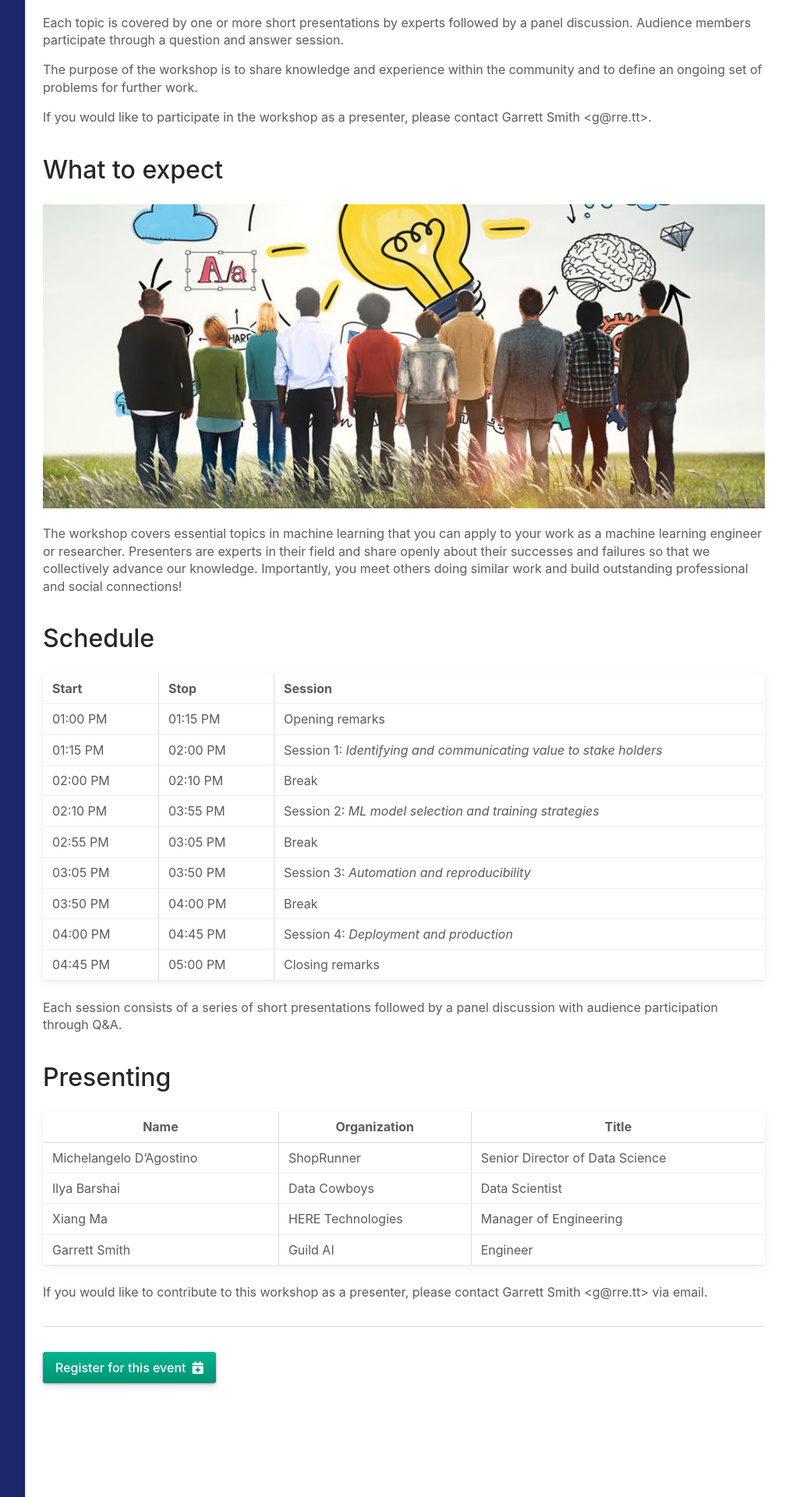
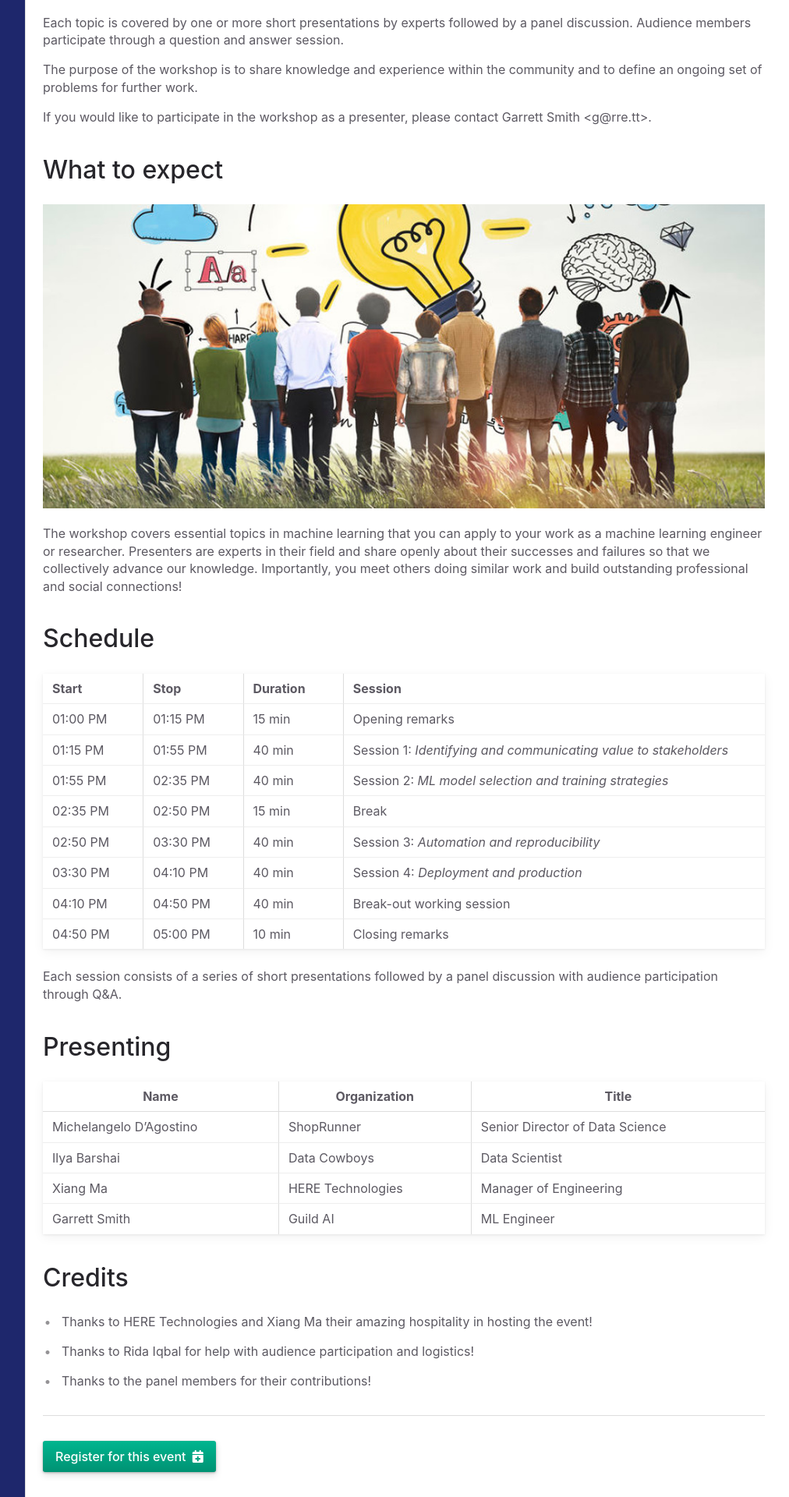
Before and after one commit to gar1t/ChicagoML, a Jekyll site: the page built from _posts/2019-03-29-applied-ml-engineering-workshop.md, in a window 1280 px wide. Shown: the part 776-2696 px from the top of the page at 78% size, without its empty margins (267-1279 px from the left). Built offline with Jekyll 4.4.1, drawn with Linux system fonts in a browser that asks for light colours.

Commit message:
Update event

```diff
--- a/_posts/2019-03-29-applied-ml-engineering-workshop.md
+++ b/_posts/2019-03-29-applied-ml-engineering-workshop.md
@@ -45,16 +45,15 @@ outstanding professional and social connections!
 
 ## Schedule
 
-| **Start** | **Stop** | **Session** |
-| 01:00 PM | 01:15 PM | Opening remarks |
-| 01:15 PM | 02:00 PM | Session 1: *Identifying and communicating value to stake holders* |
-| 02:00 PM | 02:10 PM | Break |
-| 02:10 PM | 03:55 PM | Session 2: *ML model selection and training strategies* |
-| 02:55 PM | 03:05 PM | Break |
-| 03:05 PM | 03:50 PM | Session 3: *Automation and reproducibility* |
-| 03:50 PM | 04:00 PM | Break |
-| 04:00 PM | 04:45 PM | Session 4: *Deployment and production* |
-| 04:45 PM | 05:00 PM | Closing remarks |
+| **Start** | **Stop** | **Duration** | **Session**                                                      |
+| 01:00 PM  | 01:15 PM | 15 min       | Opening remarks                                                  |
+| 01:15 PM  | 01:55 PM | 40 min       | Session 1: *Identifying and communicating value to stakeholders* |
+| 01:55 PM  | 02:35 PM | 40 min       | Session 2: *ML model selection and training strategies*          |
+| 02:35 PM  | 02:50 PM | 15 min       | Break                                                            |
+| 02:50 PM  | 03:30 PM | 40 min       | Session 3: *Automation and reproducibility*                      |
+| 03:30 PM  | 04:10 PM | 40 min       | Session 4: *Deployment and production*                           |
+| 04:10 PM  | 04:50 PM | 40 min       | Break-out working session                                        |
+| 04:50 PM  | 05:00 PM | 10 min       | Closing remarks                                                  |
 
 Each session consists of a series of short presentations followed by a
 panel discussion with audience participation through Q&A.
@@ -66,7 +65,13 @@ panel discussion with audience participation through Q&A.
 | Michelangelo D'Agostino | ShopRunner        | Senior Director of Data Science |
 | Ilya Barshai            | Data Cowboys      | Data Scientist                  |
 | Xiang Ma                | HERE Technologies | Manager of Engineering          |
-| Garrett Smith           | Guild AI          | Engineer                        |
+| Garrett Smith           | Guild AI          | ML Engineer                     |
 
-If you would like to contribute to this workshop as a presenter,
-please contact Garrett Smith &lt;g@rre.tt&gt; via email.
+## Credits
+
+- Thanks to HERE Technologies and Xiang Ma their amazing hospitality
+  in hosting the event!
+
+- Thanks to Rida Iqbal for help with audience participation and logistics!
+
+- Thanks to the panel members for their contributions!
```
